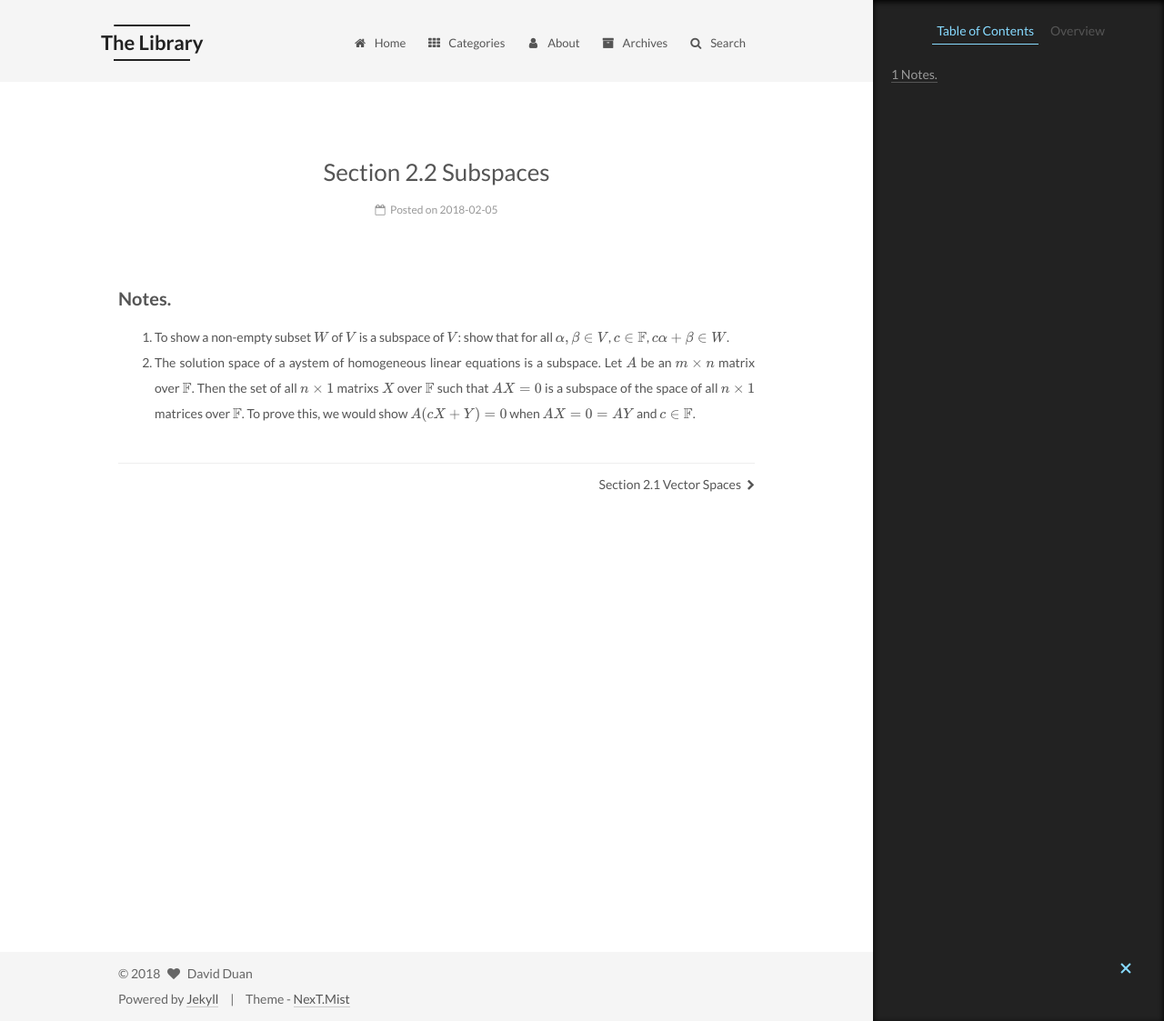
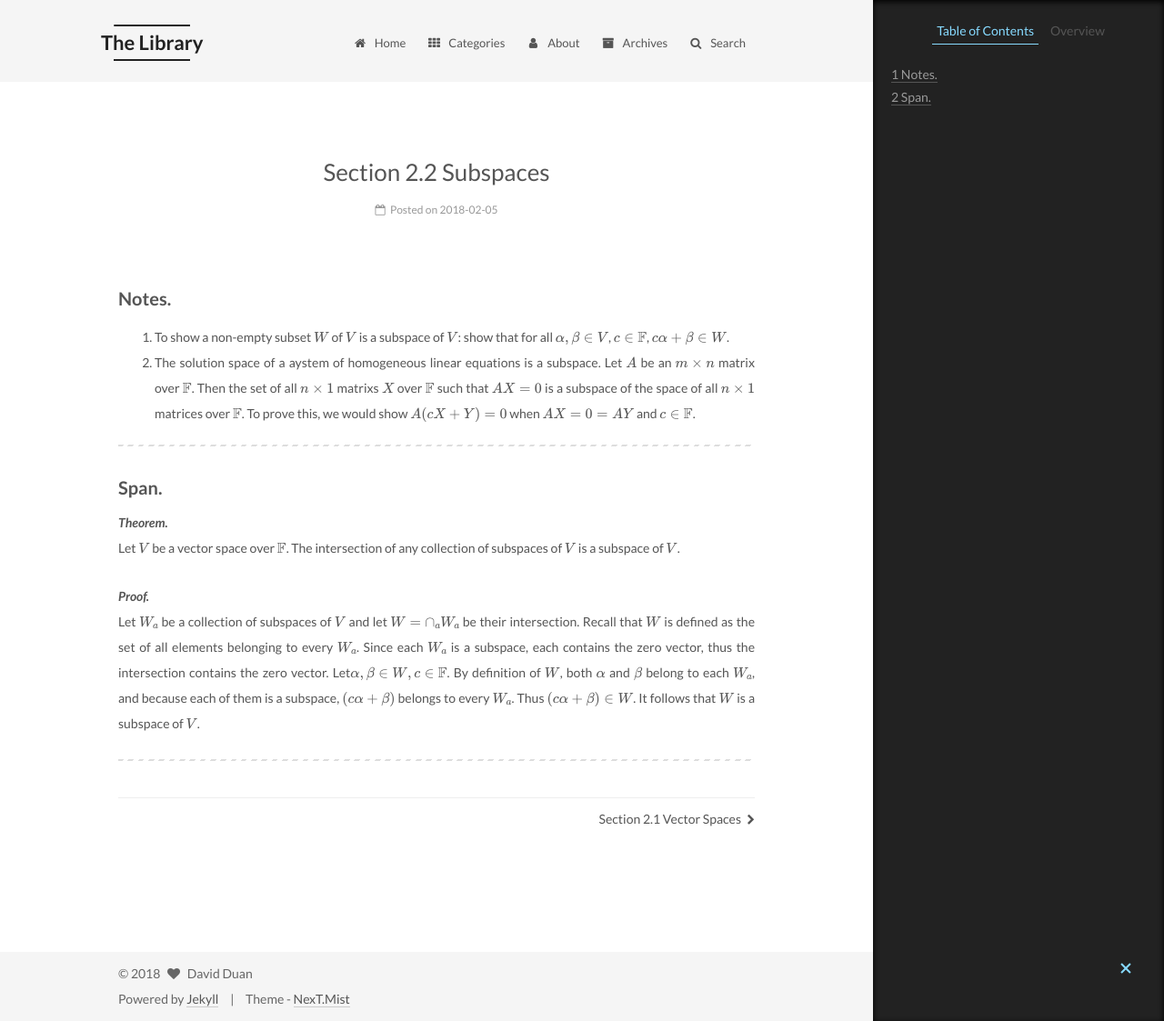
Before and after one commit to owaindex/Rootofallevii.github.io, a Jekyll site: the page built from _posts/2018-02-05-Section-2.2-Subspaces.md, in a window 1280 px wide and 1123 px high. Shown: the whole window at 91% size. Built offline with Jekyll 4.4.1, drawn with Linux system fonts in a browser that asks for light colours; formulas are drawn with MathJax 3.

Commit message:
Update 2018-02-05-Section-2.2-Subspaces.md

```diff
--- a/_posts/2018-02-05-Section-2.2-Subspaces.md
+++ b/_posts/2018-02-05-Section-2.2-Subspaces.md
@@ -1,3 +1,14 @@
 ### Notes.
 1. To show a non-empty subset $W$ of $V$ is a subspace of $V$: show that for all $\alpha, \beta \in V$, $c \in \mathbb{F}$, $c\alpha + \beta \in W$.
 2. The solution space of a aystem of homogeneous linear equations is a subspace. Let $A$ be an $m \times n$ matrix over $\mathbb{F}$. Then the set of all $n \times 1$ matrixs $X$ over $\mathbb{F}$ such that $AX = 0$ is a subspace of the space of all $n \times 1$ matrices over $\mathbb{F}$. To prove this, we would show $A(cX + Y) = 0$ when $AX = 0 = AY$ and $c \in \mathbb{F}$.
+
+------
+
+### Span.
+***Theorem.***\\
+Let $V$ be a vector space over $\mathbb{F}$. The intersection of any collection of subspaces of $V$ is a subspace of $V$.
+
+***Proof.***\\
+Let $\{W_a\}$ be a collection of subspaces of $V$ and let $W = \cap_a W_a$ be their intersection. Recall that $W$ is defined as the set of all elements belonging to every $W_a$. Since each $W_a$ is a subspace, each contains the zero vector, thus the intersection contains the zero vector. Let$\alpha, \beta \in W, c \in \mathbb{F}$. By definition of $W$, both $\alpha$ and $\beta$ belong to each $W_a$, and because each of them is a subspace, $(c\alpha + \beta)$ belongs to every $W_a$. Thus $(c\alpha + \beta) \in W$. It follows that $W$ is a subspace of $V$.
+
+------
```
